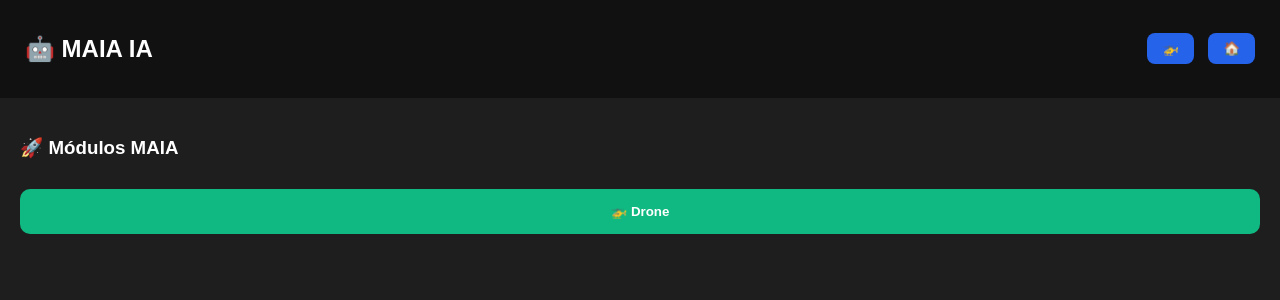
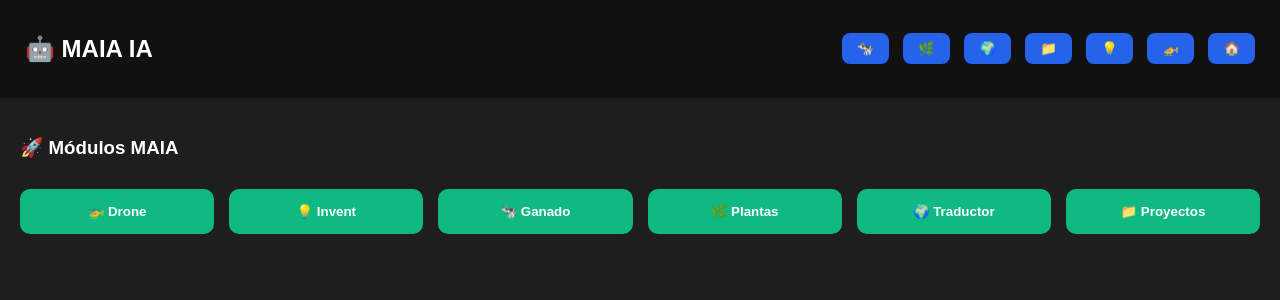
Before and after one commit to alex-energia/MAIA, a Flask app: page / in a window 1280 px wide. Shown: the top 300 px of the page. Run offline with Flask 3, Linux system fonts and the light colour scheme.

Commit message:
maia invent

```diff
--- a/templates/index.html
+++ b/templates/index.html
@@ -27,9 +27,16 @@ body{margin:0;font-family:Arial;background:#1e1e1e;color:white;}
 }
 </style>
 
+<!-- 🔝 TOPBAR -->
 <div class="topbar">
   <h2>🤖 MAIA IA</h2>
+
   <div class="topbar-buttons">
+    <button onclick="abrirModulo('ganado')">🐄</button>
+    <button onclick="abrirModulo('plantas')">🌿</button>
+    <button onclick="abrirModulo('traductor')">🌍</button>
+    <button onclick="abrirModulo('proyectos')">📁</button>
+    <button onclick="abrirModulo('invent')">💡</button>
     <button onclick="activarDrone()">🚁</button>
     <button onclick="volverHome()">🏠</button>
   </div>
@@ -37,13 +44,21 @@ body{margin:0;font-family:Arial;background:#1e1e1e;color:white;}
 
 <div class="container">
 
+<!-- 🔹 HOME -->
 <div id="home">
     <h3>🚀 Módulos MAIA</h3>
+
     <div class="modulo-extra">
       <button onclick="activarDrone()">🚁 Drone</button>
+      <button onclick="abrirModulo('invent')">💡 Invent</button>
+      <button onclick="abrirModulo('ganado')">🐄 Ganado</button>
+      <button onclick="abrirModulo('plantas')">🌿 Plantas</button>
+      <button onclick="abrirModulo('traductor')">🌍 Traductor</button>
+      <button onclick="abrirModulo('proyectos')">📁 Proyectos</button>
     </div>
 </div>
 
+<!-- 🔹 DRONE -->
 <div id="moduloDrone" class="hidden">
     <h3>🚁 MAIA DRONE</h3>
 
@@ -66,26 +81,42 @@ body{margin:0;font-family:Arial;background:#1e1e1e;color:white;}
 <script>
 let intervalo = null;
 
-// NAV
+// =========================
+// 🔹 NAVEGACIÓN
+// =========================
 function ocultarTodo(){
   document.getElementById("home").classList.add("hidden");
   document.getElementById("moduloDrone").classList.add("hidden");
 }
+
 function volverHome(){
   ocultarTodo();
   document.getElementById("home").classList.remove("hidden");
 }
+
 function activarDrone(){
   ocultarTodo();
   document.getElementById("moduloDrone").classList.remove("hidden");
 }
 
-// GENERAR
+function abrirModulo(nombre){
+  window.location.href = "/maia_" + nombre;
+}
+
+// =========================
+// 🚀 GENERAR DRONE
+// =========================
 async function generarDroneUI(){
   let idea = document.getElementById("idea").value;
-  if(!idea){ alert("Escribe algo"); return; }
 
-  if(intervalo){ clearInterval(intervalo); }
+  if(!idea){
+    alert("Escribe algo");
+    return;
+  }
+
+  if(intervalo){
+    clearInterval(intervalo);
+  }
 
   document.getElementById("barraProgreso").style.width = "0%";
   document.getElementById("estadoTexto").innerText = "Iniciando...";
@@ -100,7 +131,9 @@ async function generarDroneUI(){
   iniciarMonitoreo();
 }
 
-// MONITOREO
+// =========================
+// 📊 MONITOREO
+// =========================
 function iniciarMonitoreo(){
   intervalo = setInterval(async ()=>{
     let res = await fetch("/maia_progreso");
@@ -116,45 +149,45 @@ function iniciarMonitoreo(){
   }, 800);
 }
 
-// RESULTADO PRO
+// =========================
+// 🧠 RESULTADO PRO
+// =========================
 async function cargarResultadoFinal(){
   let res = await fetch("/maia_resultado");
   let data = await res.json();
 
   let html = "";
 
-  // 🔥 BOTON MAIA
+  // BOTON MAIA
   html += `
   <button class="boton-maia" onclick="explicarMAIA()">
   🧠 ¿Qué puede hacer MAIA?
   </button>
   `;
 
-  // 🔹 HARDWARE
+  // HARDWARE
   html += `
   <div class="bloque">
     <h3>🔩 Hardware Inteligente</h3>
     <p>Tipo: ${data.analisis?.tipo}</p>
     <p>Peso: ${data.analisis?.peso} kg</p>
-    <p>Estructura optimizada para resistencia y carga.</p>
   </div>
   `;
 
-  // 🔹 SOFTWARE (MEJORADO)
+  // SOFTWARE
   html += `
   <div class="bloque">
     <h3>💻 Software Autónomo</h3>
     <ul>
-      <li>✔ Controlador de vuelo (PID adaptativo)</li>
-      <li>✔ Sistema de estabilidad inteligente</li>
-      <li>✔ Simulación física integrada</li>
-      <li>✔ Decisiones IA en tiempo real</li>
-      <li>✔ Módulo de visión artificial</li>
+      <li>✔ Controlador PID</li>
+      <li>✔ IA en tiempo real</li>
+      <li>✔ Simulación física</li>
+      <li>✔ Sistema de estabilidad</li>
     </ul>
   </div>
   `;
 
-  // 🔹 FISICA
+  // FISICA
   html += `
   <div class="bloque">
     <h3>⚙️ Física</h3>
@@ -163,16 +196,15 @@ async function cargarResultadoFinal(){
   </div>
   `;
 
-  // 🔹 3D
+  // 3D
   html += `
   <div class="bloque">
     <h3>🧱 Modelo 3D</h3>
-    <p>Componentes generados:</p>
     <pre>${JSON.stringify(data.modelos_3d, null, 2)}</pre>
   </div>
   `;
 
-  // 🔹 SIMULACION
+  // SIMULACION
   html += `
   <div class="bloque">
     <h3>📊 Simulación</h3>
@@ -183,18 +215,18 @@ async function cargarResultadoFinal(){
   document.getElementById("resultadoMAIA").innerHTML = html;
 }
 
-// 🔥 EXPLICACION MAIA
+// EXPLICACION
 function explicarMAIA(){
   alert(`
-🧠 MAIA funciona en 5 fases:
+🧠 MAIA:
 
-1. ANALIZA tu idea
-2. DISEÑA el drone
-3. VALIDA viabilidad
-4. GENERA software
-5. SIMULA comportamiento real
+1. Analiza idea
+2. Diseña sistema
+3. Valida
+4. Genera software
+5. Simula
 
-Todo automático.
+Automático.
   `);
 }
 </script>
```
